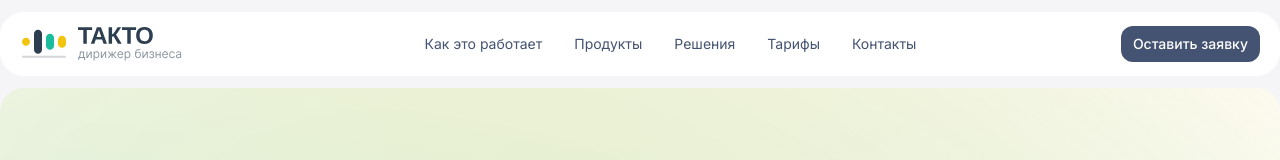
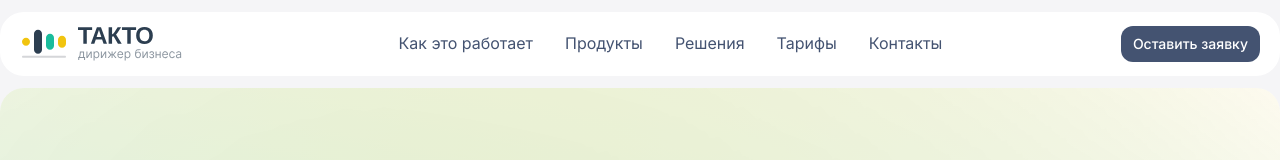
Before and after one commit to ignatovivin/vibesite, a React (Vite) app: page / in a window 1280 px wide. Shown: the top 160 px of the page. Built offline with nearby package versions, Linux system fonts and the light colour scheme.

Commit message:
Apply body-s text style to FunctionButton component

```diff
--- a/src/components/FunctionButton.css
+++ b/src/components/FunctionButton.css
@@ -39,10 +39,6 @@
 }
 
 .function-btn__label {
-  font-family: 'Inter', sans-serif;
-  font-weight: 400;
-  font-size: 14px;
-  line-height: 1.4285714285714286em;
   text-align: left;
 }
 
--- a/src/components/FunctionButton.jsx
+++ b/src/components/FunctionButton.jsx
@@ -70,7 +70,7 @@ function FunctionButton({
         </span>
       )}
       <span className="function-btn__wrapper">
-        <span className="function-btn__label">{children}</span>
+        <span className="function-btn__label text-style-font-body-s">{children}</span>
       </span>
       {hasIcon && iconPosition === 'right' && (
         <span className="function-btn__icon">
```
